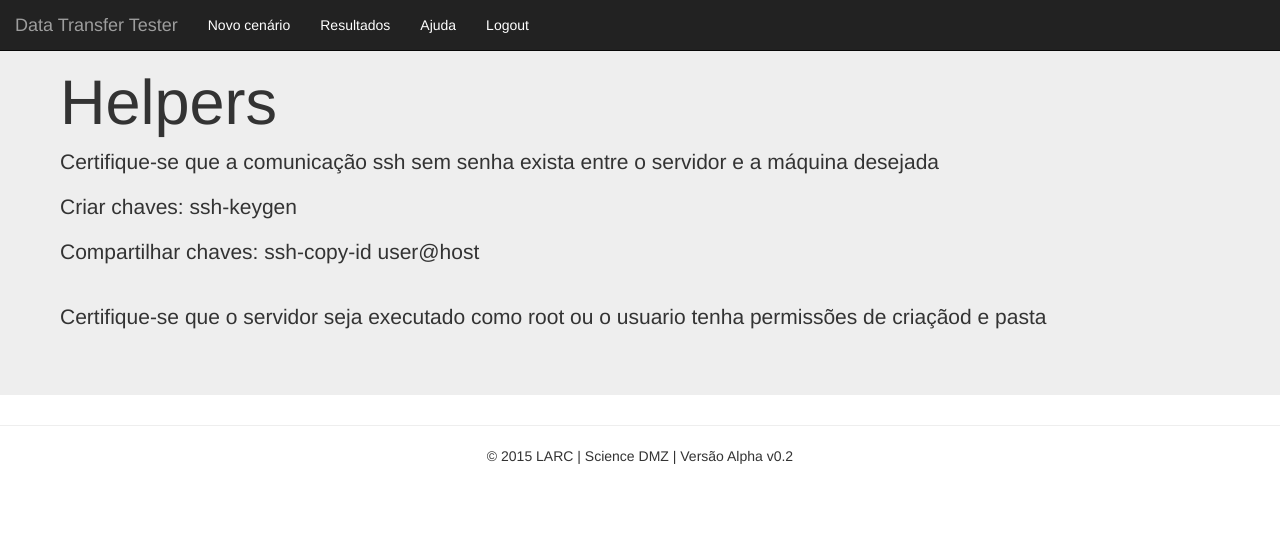
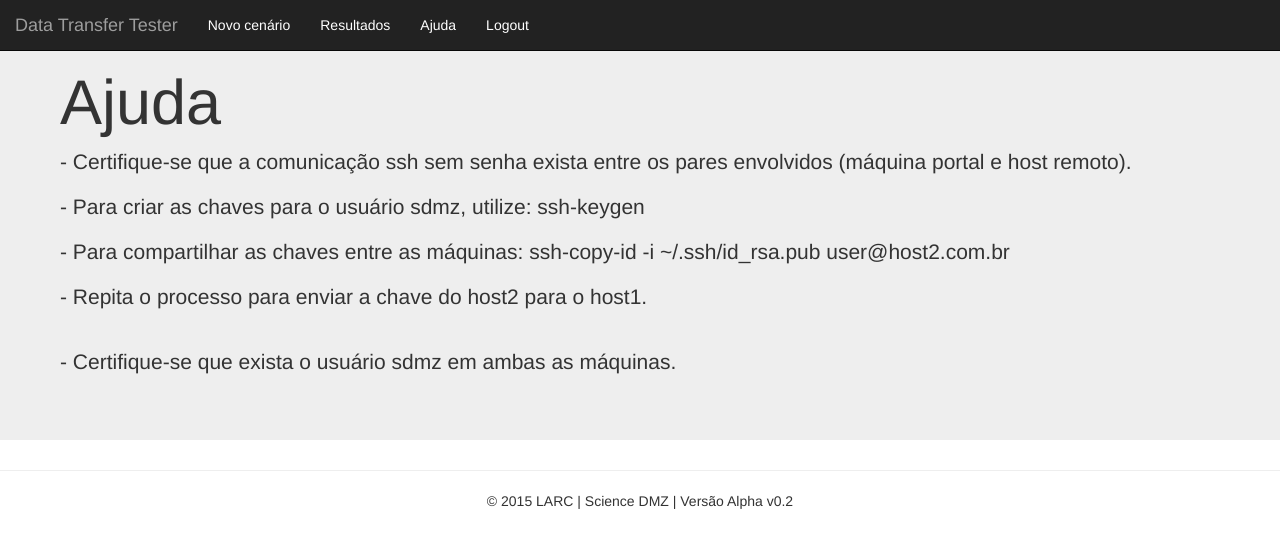
Before and after one commit to dinomagri/data-transfer-tester, a Django app: page /scenarios/helper/ in a window 1280 px wide. Shown: the top 548 px of the page. Run offline with Django 3.2, Linux system fonts and the light colour scheme; the visitor is signed in with stand-in values (Sample User, id 1); parts of the project's set-up code (start-up, migrations or seed data) failed here and were passed over; some libraries are stand-ins or nearby versions.

Commit message:
update helper page

```diff
--- a/portalsdmz/static/templates/helper.html
+++ b/portalsdmz/static/templates/helper.html
@@ -2,15 +2,16 @@
 {% block content %}
 
 	<div class="jumbotron">
-	<h1>Helpers</h1>
+	<h1>Ajuda</h1>
 
-	<p>Certifique-se que a comunicação ssh sem senha exista entre o servidor e a máquina desejada</p>
-	<p>Criar chaves: ssh-keygen</p>
-	<p>Compartilhar chaves: ssh-copy-id user@host</p>
-
+	<p>- Certifique-se que a comunicação ssh sem senha exista entre os pares envolvidos (máquina portal e host remoto).</p>
+	<p>- Para criar as chaves para o usuário sdmz, utilize: ssh-keygen</p>
+	<p>- Para compartilhar as chaves entre as máquinas: ssh-copy-id -i ~/.ssh/id_rsa.pub user@host2.com.br</p>
+	<p>- Repita o processo para enviar a chave do host2 para o host1.</p>
 	<br>
 
-	<p>Certifique-se que o servidor seja executado como root ou o usuario tenha permissões de criaçãod e pasta</p>
+	<p>- Certifique-se que exista o usuário sdmz em ambas as máquinas.</p>
+
 	</div>
 
 
```
